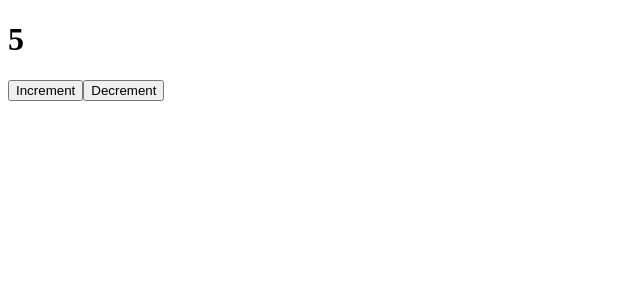
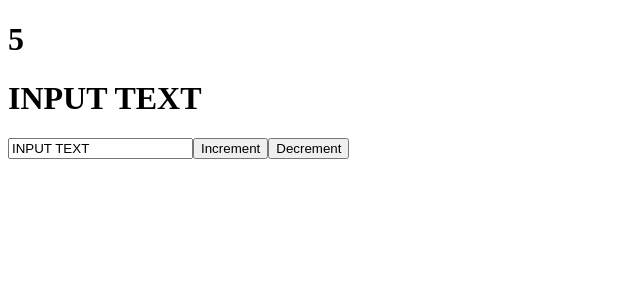
Before and after one commit to VladislavaZinoveikina/react-funds-practice, a React (Create React App) app: page / in a window 1280 px wide. Shown: the top 300 px of the page, without its empty margins (0-640 px from the left). Built offline with nearby package versions, Linux system fonts and the light colour scheme.

Commit message:
controlled input

```diff
--- a/src/App.js
+++ b/src/App.js
@@ -2,6 +2,7 @@ import React, { useState } from "react";
 
 function App() {
   const [likes, setLikes] = useState(5);
+  const [value, setValue] = useState('INPUT TEXT');
 
   function increment() {
     setLikes(likes + 1);
@@ -15,6 +16,12 @@ function App() {
   return (
     <div className="App">
       <h1>{likes}</h1>
+      <h1>{value}</h1>
+      <input
+        type="text"
+        value={value}
+        onChange={event => setValue(event.target.value)}
+      />
       <button onClick={increment}>Increment</button>
       <button onClick={decrement}>Decrement</button>
     </div>
```
